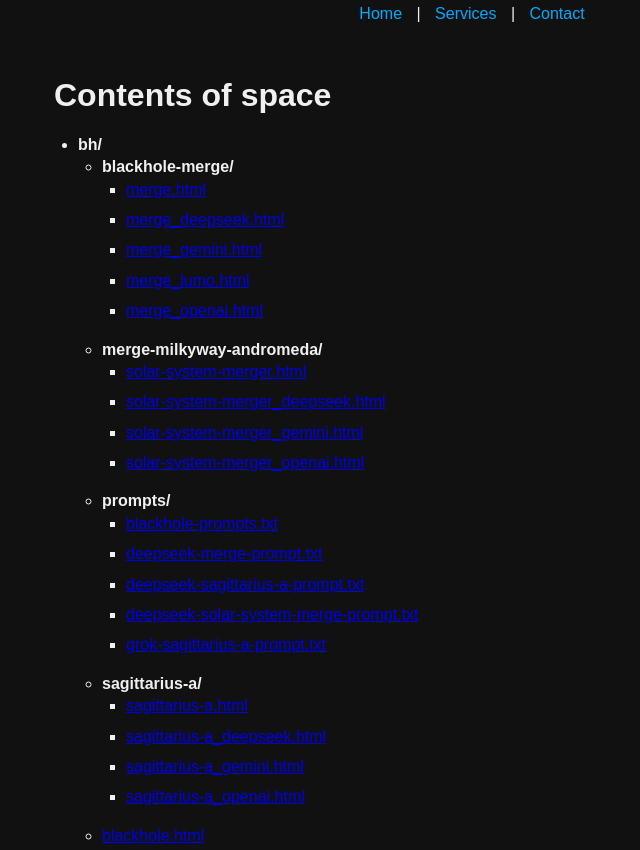
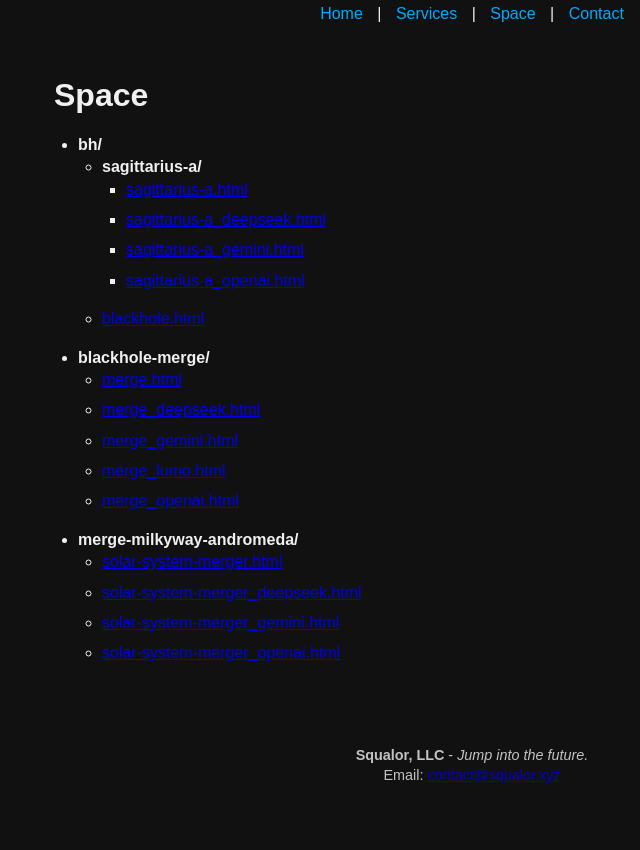
Before and after one commit to squalor-xyz/squalor.xyz, a plain HTML site: page docs/space/index.html in a window 1280 px wide. Shown: the part 295-1145 px from the top of the page, without its empty margins (168-808 px from the left). Drawn offline with Linux system fonts and the light colour scheme.

Commit message:
updated bh index

```diff
--- a/docs/space/index.html
+++ b/docs/space/index.html
@@ -35,13 +35,26 @@
   <nav>
     <a href="../../index.html">Home</a> |
     <a href="../../services.html">Services</a> |
+    <a href="../../space/index.html">Space</a> |
     <a href="../../contact.html">Contact</a>
   </nav>
   <section id="directory">
-    <h2>Contents of space</h2>
+    <h2>Space</h2>
+
 	<ul>
 		<li><strong>bh/</strong>
 		<ul>
+			<li><strong>sagittarius-a/</strong>
+			<ul>
+				<li><a href="bh/sagittarius-a/sagittarius-a.html">sagittarius-a.html</a></li>
+				<li><a href="bh/sagittarius-a/sagittarius-a_deepseek.html">sagittarius-a_deepseek.html</a></li>
+				<li><a href="bh/sagittarius-a/sagittarius-a_gemini.html">sagittarius-a_gemini.html</a></li>
+				<li><a href="bh/sagittarius-a/sagittarius-a_openai.html">sagittarius-a_openai.html</a></li>
+			</ul>
+			</li>
+				<li><a href="bh/blackhole.html">blackhole.html</a></li>
+			</ul>
+			</li>
 			<li><strong>blackhole-merge/</strong>
 			<ul>
 				<li><a href="bh/blackhole-merge/merge.html">merge.html</a></li>
@@ -59,26 +72,6 @@
 				<li><a href="bh/merge-milkyway-andromeda/solar-system-merger_openai.html">solar-system-merger_openai.html</a></li>
 			</ul>
 		</li>
-<li><strong>prompts/</strong>
-<ul>
-<li><a href="bh/prompts/blackhole-prompts.txt">blackhole-prompts.txt</a></li>
-<li><a href="bh/prompts/deepseek-merge-prompt.txt">deepseek-merge-prompt.txt</a></li>
-<li><a href="bh/prompts/deepseek-sagittarius-a-prompt.txt">deepseek-sagittarius-a-prompt.txt</a></li>
-<li><a href="bh/prompts/deepseek-solar-system-merge-prompt.txt">deepseek-solar-system-merge-prompt.txt</a></li>
-<li><a href="bh/prompts/grok-sagittarius-a-prompt.txt">grok-sagittarius-a-prompt.txt</a></li>
-</ul>
-</li>
-<li><strong>sagittarius-a/</strong>
-<ul>
-<li><a href="bh/sagittarius-a/sagittarius-a.html">sagittarius-a.html</a></li>
-<li><a href="bh/sagittarius-a/sagittarius-a_deepseek.html">sagittarius-a_deepseek.html</a></li>
-<li><a href="bh/sagittarius-a/sagittarius-a_gemini.html">sagittarius-a_gemini.html</a></li>
-<li><a href="bh/sagittarius-a/sagittarius-a_openai.html">sagittarius-a_openai.html</a></li>
-</ul>
-</li>
-<li><a href="bh/blackhole.html">blackhole.html</a></li>
-</ul>
-</li>
 	</ul>
 
   </section>
```
Lines whose indentation alone changed are shown as unchanged.
